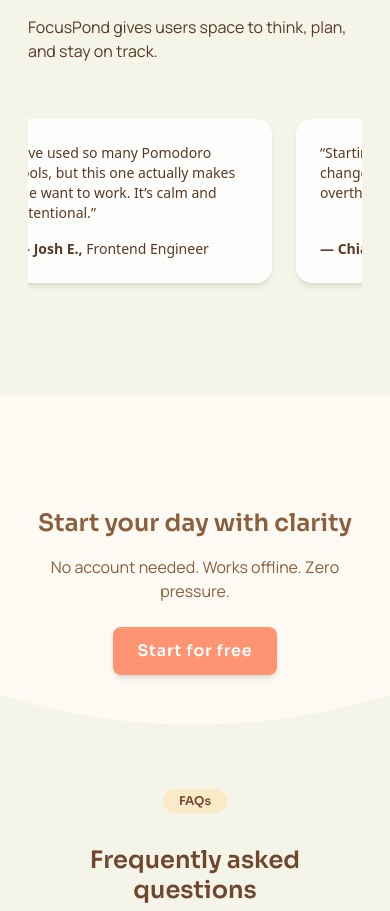
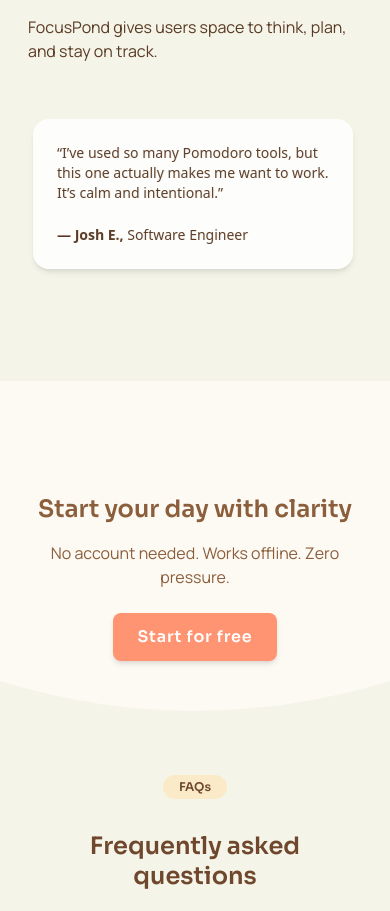
Before and after one commit to liannmaka/Focuspond, a Next.js app: page / in a window 390 px wide. Shown: the part 7772-8683 px from the top of the page. Built offline with nearby package versions, Linux system fonts and the light colour scheme.

Commit message:
bug: fixed the scroll jump issue in the testimonial section

```diff
--- a/package.json
+++ b/package.json
@@ -15,7 +15,8 @@
     "lucide-react": "^0.511.0",
     "next": "15.3.2",
     "react": "^19.0.0",
-    "react-dom": "^19.0.0"
+    "react-dom": "^19.0.0",
+    "react-use-measure": "^2.1.7"
   },
   "devDependencies": {
     "@eslint/eslintrc": "^3",
--- a/src/app/(landing-page)/_components/Testimonial.tsx
+++ b/src/app/(landing-page)/_components/Testimonial.tsx
@@ -1,14 +1,33 @@
 "use client";
 
-import { motion } from "framer-motion";
-import { useRef } from "react";
+import useMeasure from "react-use-measure";
+import { animate, motion, useMotionValue } from "framer-motion";
+import { useEffect } from "react";
 import { Badge } from "@/components/ui";
 import { testimonials } from "@/data/landing-page/testimonial";
 
 const Testimonial = () => {
-  const trackRef = useRef<HTMLDivElement>(null);
+  const [ref, { width }] = useMeasure();
 
-  console.log("track", trackRef.current);
+  const xTranslation = useMotionValue(0);
+
+  const SPEED = 100;
+
+  useEffect(() => {
+    const finalPosition = -width / 2 - 6;
+
+    console.log("finalPosition", finalPosition);
+
+    const controls = animate(xTranslation, [0, finalPosition], {
+      ease: "linear",
+      duration: width / SPEED, // Adjust speed
+      repeat: Infinity,
+      repeatType: "loop",
+      repeatDelay: 0,
+    });
+
+    return controls.stop;
+  }, [xTranslation, width]);
 
   // Duplicate testimonials to create seamless infinite loop
   const scrollingTestimonials = [...testimonials, ...testimonials];
@@ -29,20 +48,15 @@ const Testimonial = () => {
         {/* Right Column: Sliding Testimonials */}
         <div className="relative overflow-hidden w-full">
           <motion.div
-            className="flex gap-6 my-4"
-            ref={trackRef}
-            animate={{ x: [0, -1000] }} // Adjust value based on content width
-            transition={{
-              repeat: Infinity,
-              repeatType: "loop",
-              ease: "linear",
-              duration: 20, // Adjust speed
-            }}
+            className="flex gap-6 my-4 w-max"
+            ref={ref}
+            style={{ x: xTranslation }}
           >
             {scrollingTestimonials.map((testimonial, idx) => (
               <div
                 key={idx}
-                className="text-[#5a3a24] min-h-[150px] min-w-[280px] md:min-w-[320px] flex flex-col rounded-2xl shadow-md bg-white/80 backdrop-blur-sm ring-1 ring-white/10 p-6 transition hover:shadow-lg"
+                className="text-[#5a3a24] min-h-[150px] min-w-[260px] sm:min-w-[280px] md:min-w-[320px]
+        max-w-[320px] flex flex-col rounded-2xl shadow-md bg-white/80 backdrop-blur-sm ring-1 ring-white/10 p-6 transition hover:shadow-lg"
               >
                 <p className="text-sm">“{testimonial.quote}”</p>
                 <div className="mt-auto pt-4 text-sm font-semibold">
--- a/src/data/landing-page/testimonial.ts
+++ b/src/data/landing-page/testimonial.ts
@@ -9,7 +9,7 @@ export const testimonials: Testimonial[] = [
   },
   {
     name: "Josh E.",
-    role: "Frontend Engineer",
+    role: "Software Engineer",
     quote:
       "I’ve used so many Pomodoro tools, but this one actually makes me want to work. It’s calm and intentional.",
   },
```
Also changed, not shown: 1 other file (tests, documents, lock files or other folders).
